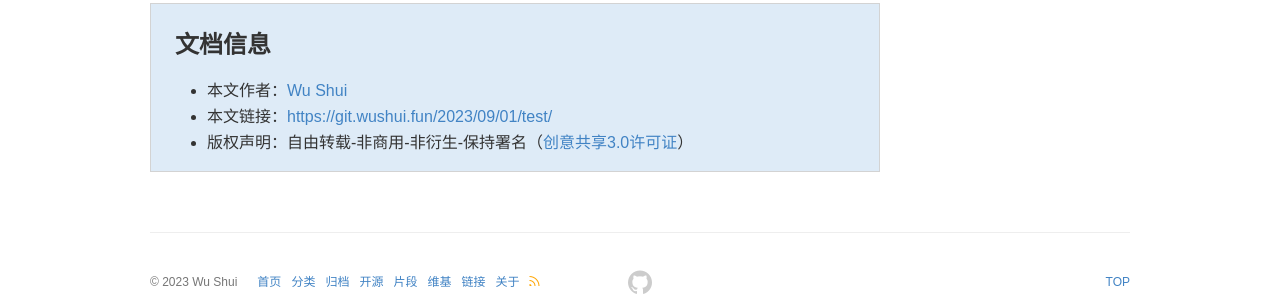
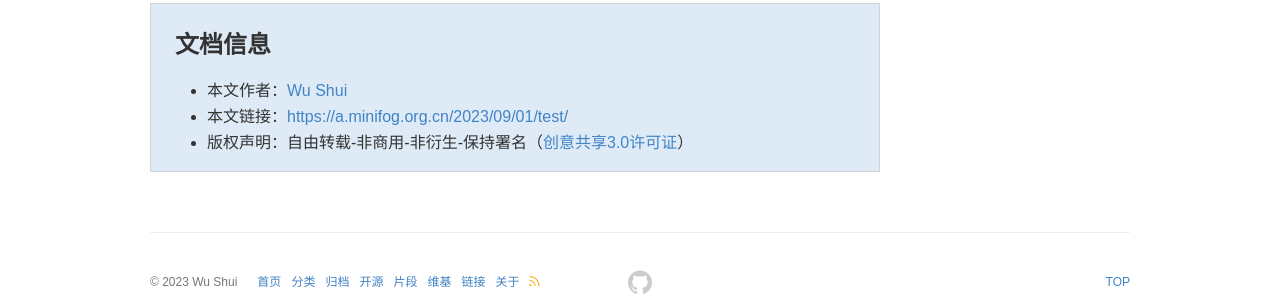
Before and after one commit to JinRudy/JinRudy.github.io, a Jekyll site: the page built from _posts/2023-09-01-test.md, in a window 1280 px wide. Shown: the part 873-1173 px from the top of the page. Built offline with Jekyll 4.4.1, drawn with Linux system fonts in a browser that asks for light colours; comment, search, counter and statistics services are not loaded; a style sheet for code colours, icons or effects is not loaded; some of the changed lines change nothing that is shown.

Commit message:
initpush

```diff
--- a/_config.yml
+++ b/_config.yml
@@ -2,7 +2,7 @@
 #   Main Configs   #
 # ---------------- #
 baseurl:
-url: https://git.wushui.fun
+url: https://a.minifog.org.cn
 date_format: "ordinal"
 title: 雾水
 subtitle: "WeChat：wojieyouxile"
@@ -61,7 +61,7 @@ author: Wu Shui
 organization:
 organization_url:
 github_username: JinRudy
-github_username_url: https://git.wushui.fun/JinRudy
+github_username_url: https://a.minifog.org.cn/JinRudy
 location: ShangHai, China
 email: WushuiOvO@qq.com
 
```
Also changed, not shown: Gemfile.lock (added).
